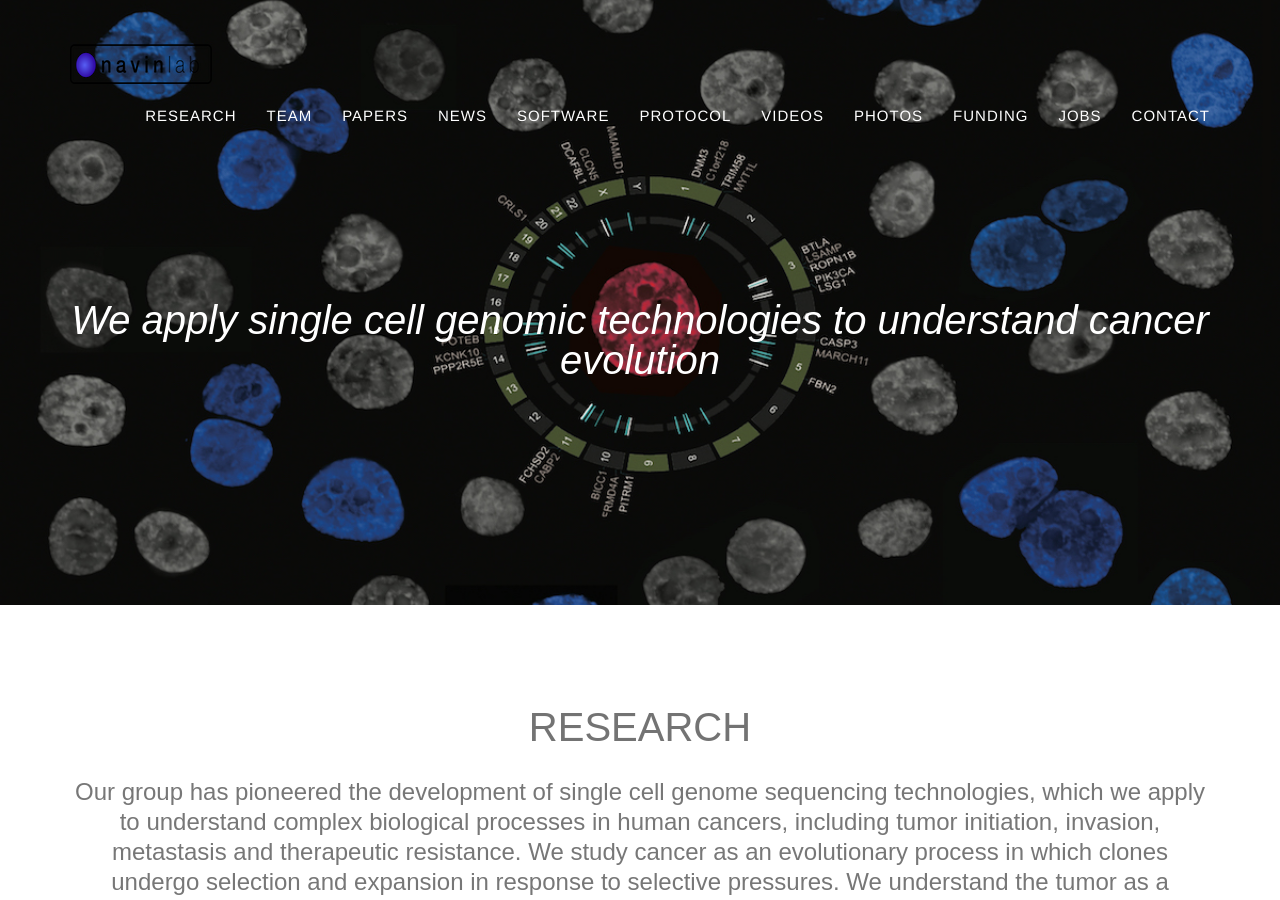
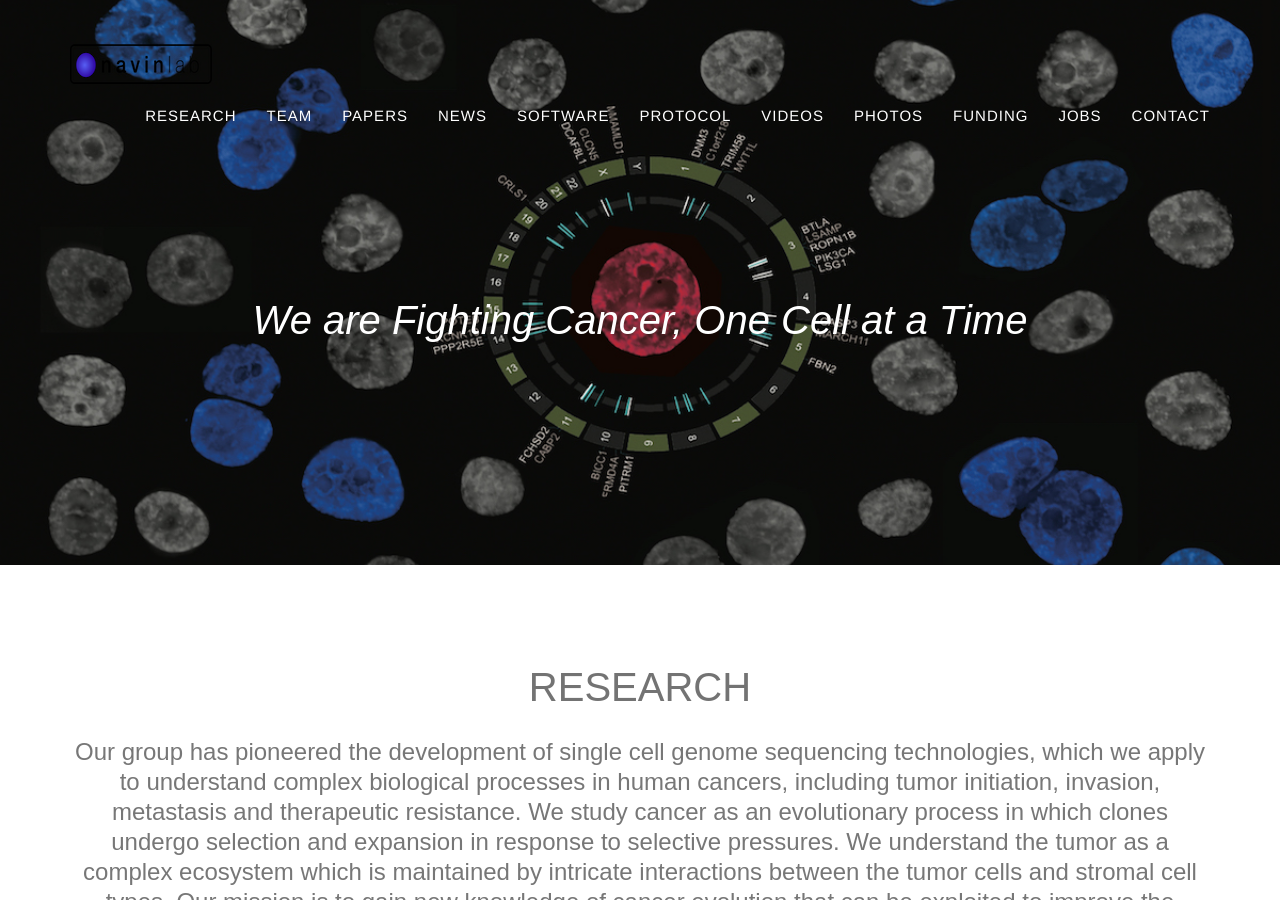
Before and after one commit to navinlabcode/navinlabcode.github.io, a Jekyll site: the page built from index.html, in a window 1280 px wide and 900 px high. Built offline with Jekyll 4.4.1, drawn with Linux system fonts in a browser that asks for light colours; some web fonts are replaced.

Commit message:
Update header.html

```diff
--- a/_includes/header.html
+++ b/_includes/header.html
@@ -65,7 +65,7 @@
     <header>
         <div class="container">
             <div class="intro-text">
-                <div class="intro-lead-in">We apply single cell genomic technologies to understand cancer evolution</div>
+                <div class="intro-lead-in">We are Fighting Cancer, One Cell at a Time</div>
             </div>
         </div>
     </header>
```
